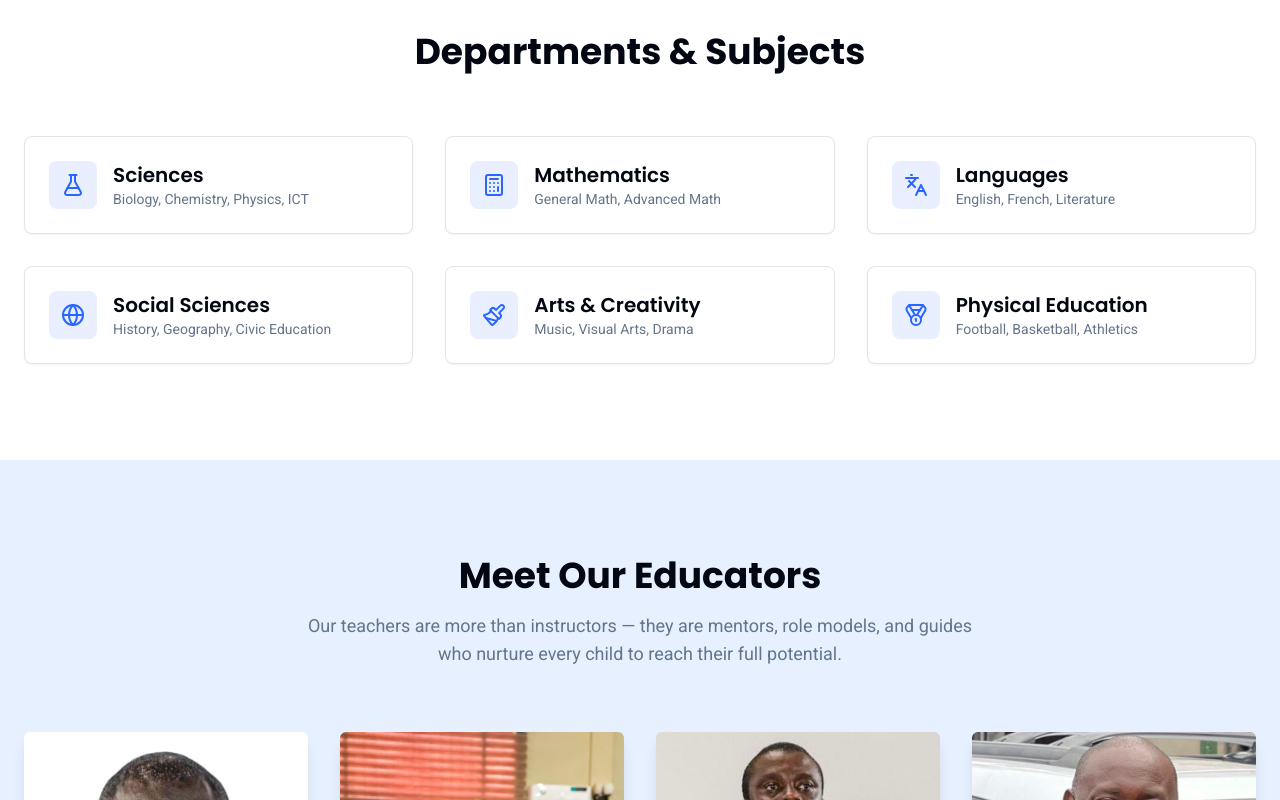
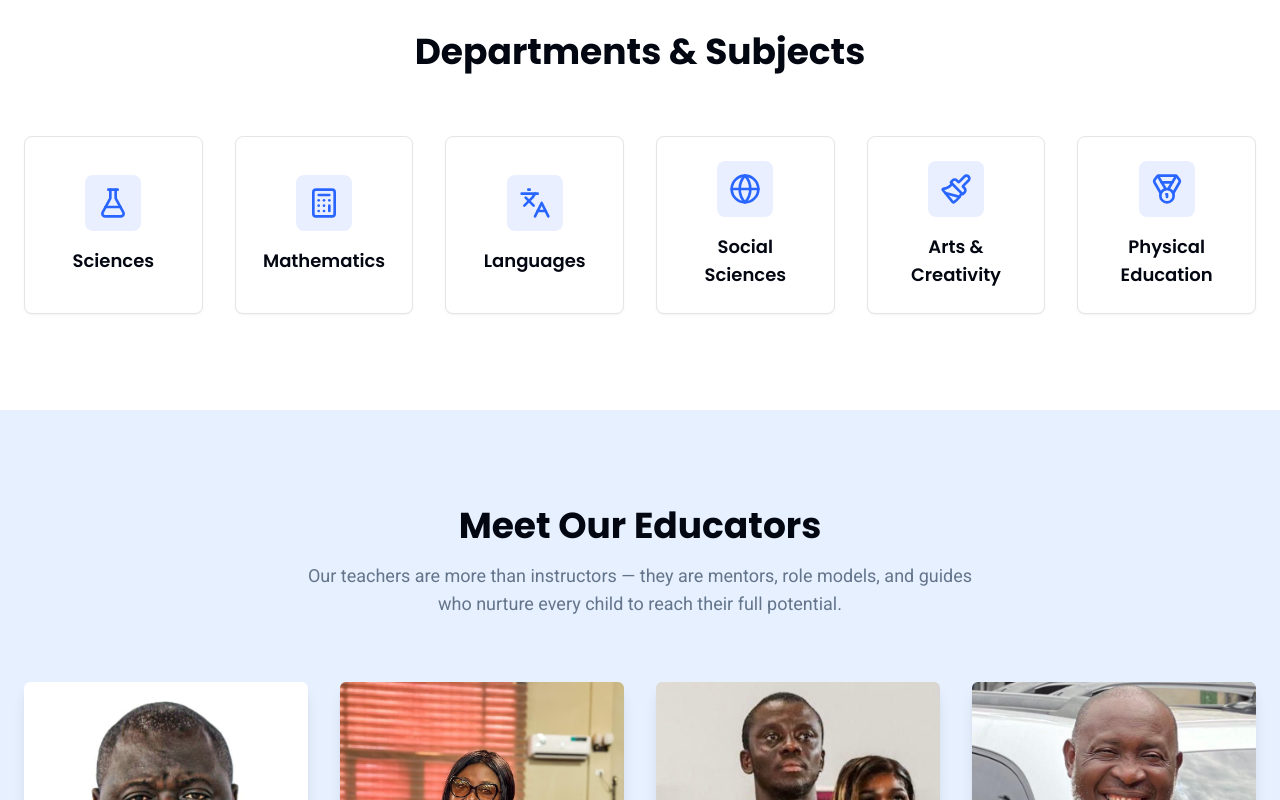
Before and after one commit to KayZee52/CMFI-website, a Next.js app: page /academics in a window 1280 px wide. Shown: the part 1260-2060 px from the top of the page. Built offline with nearby package versions, Linux system fonts and the light colour scheme.

Commit message:
initial commit

```diff
--- a/src/app/academics/page.tsx
+++ b/src/app/academics/page.tsx
@@ -30,12 +30,12 @@ const AcademicsPage = () => {
     ];
 
     const departments = [
-        { name: 'Sciences', icon: FlaskConical, subjects: 'Biology, Chemistry, Physics, ICT' },
-        { name: 'Mathematics', icon: Calculator, subjects: 'General Math, Advanced Math' },
-        { name: 'Languages', icon: Languages, subjects: 'English, French, Literature' },
-        { name: 'Social Sciences', icon: Globe, subjects: 'History, Geography, Civic Education' },
-        { name: 'Arts & Creativity', icon: Paintbrush, subjects: 'Music, Visual Arts, Drama' },
-        { name: 'Physical Education', icon: Medal, subjects: 'Football, Basketball, Athletics' },
+        { name: 'Sciences', icon: FlaskConical },
+        { name: 'Mathematics', icon: Calculator },
+        { name: 'Languages', icon: Languages },
+        { name: 'Social Sciences', icon: Globe },
+        { name: 'Arts & Creativity', icon: Paintbrush },
+        { name: 'Physical Education', icon: Medal },
     ];
 
     const specialFeatures = [
@@ -108,19 +108,14 @@ const AcademicsPage = () => {
                     <AnimateOnScroll className="text-center">
                          <h2 className="font-headline text-3xl md:text-4xl font-bold">Departments & Subjects</h2>
                     </AnimateOnScroll>
-                     <div className="mt-16 grid grid-cols-2 md:grid-cols-3 gap-8">
+                     <div className="mt-16 grid grid-cols-2 md:grid-cols-3 lg:grid-cols-6 gap-8">
                         {departments.map((dept, index) => (
                              <AnimateOnScroll key={dept.name} delay={index * 100}>
-                                <Card className="p-6 h-full hover:border-primary/50 transition-colors">
-                                    <div className="flex items-center gap-4">
-                                        <div className="p-3 bg-primary/10 text-primary rounded-lg">
-                                            <dept.icon className="h-6 w-6" />
-                                        </div>
-                                        <div>
-                                            <h3 className="font-headline text-xl font-semibold">{dept.name}</h3>
-                                            <p className="text-sm text-muted-foreground">{dept.subjects}</p>
-                                        </div>
+                                <Card className="p-6 h-full transition-all duration-300 hover:shadow-lg hover:border-primary/50 hover:scale-105 flex flex-col items-center justify-center text-center">
+                                    <div className="p-3 bg-primary/10 text-primary rounded-lg mb-4">
+                                        <dept.icon className="h-8 w-8" />
                                     </div>
+                                    <h3 className="font-headline text-lg font-semibold">{dept.name}</h3>
                                 </Card>
                             </AnimateOnScroll>
                         ))}
@@ -139,7 +134,7 @@ const AcademicsPage = () => {
                     <div className="mt-16 grid grid-cols-1 sm:grid-cols-2 lg:grid-cols-4 gap-x-8 gap-y-12">
                         {facultyData.map((member, index) => (
                              <AnimateOnScroll key={index} delay={index * 100}>
-                                <div>
+                                <div className="text-left">
                                     <div className="relative aspect-[4/5] w-full overflow-hidden mb-4 rounded-md shadow-lg">
                                         <Image src={member.imageUrl} fill sizes="(max-width: 640px) 100vw, (max-width: 1024px) 50vw, 25vw" alt={member.name} data-ai-hint={member.hint} className="object-cover object-top" />
                                     </div>
```
